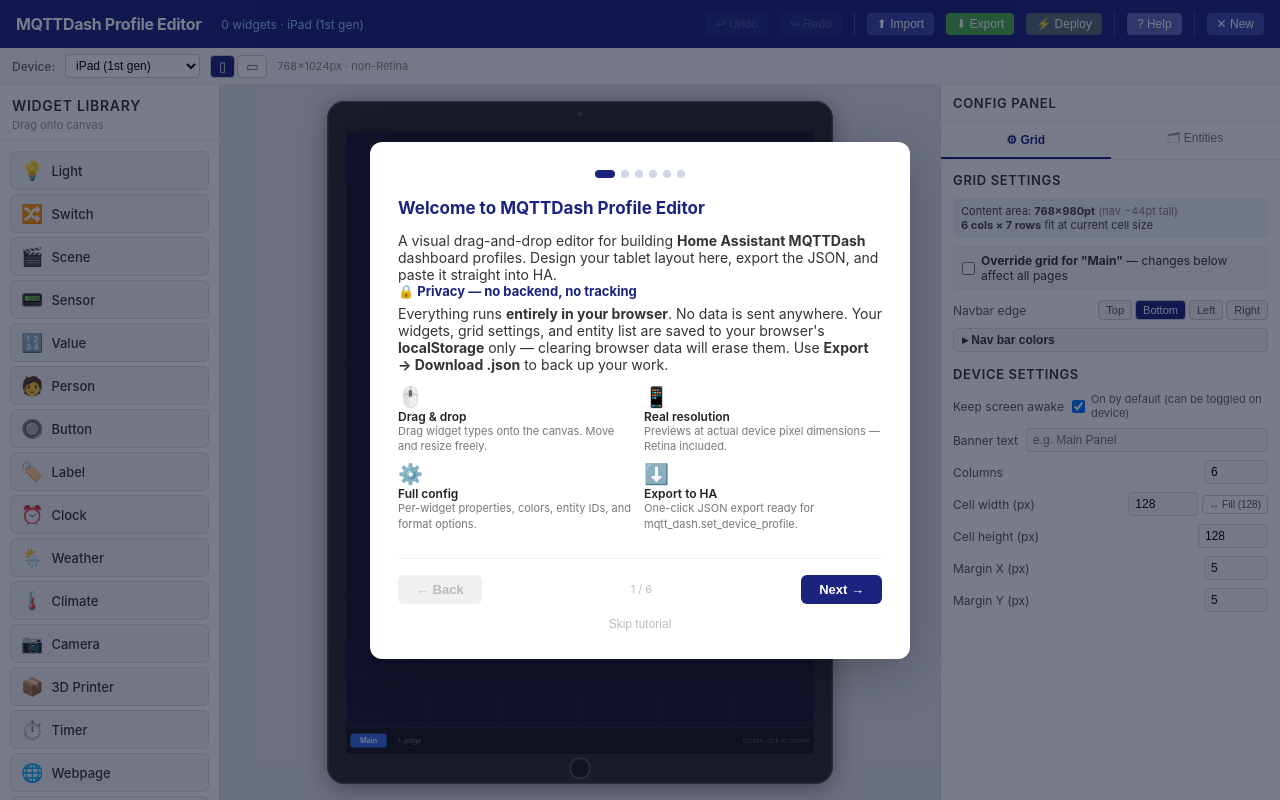
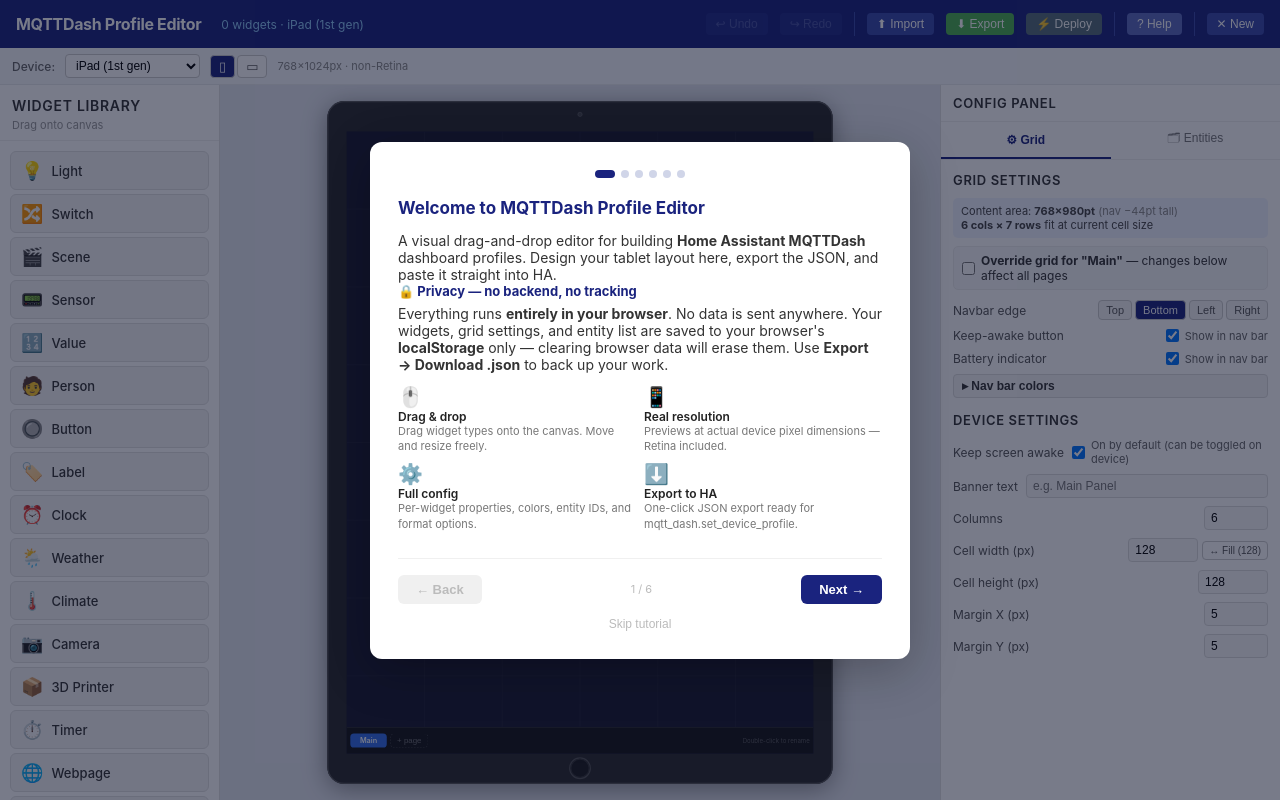
Before and after one commit to 3dg1luk43/ha_mqtt_dash_profile_editor, a React (Vite) app: page / in a window 1280 px wide. Built offline with nearby package versions, Linux system fonts and the light colour scheme.

Commit message:
feat: add navbar battery and keep-awake toggle options in editor store and UI

```diff
--- a/src/App.jsx
+++ b/src/App.jsx
@@ -27,7 +27,7 @@
   const [modal, setModal] = useState(null);
   const [showWelcome, setShowWelcome] = useState(() => !localStorage.getItem(WELCOME_KEY));
   const [toast, setToast] = useState(null);
-  const { addWidget, moveWidget, pages, activePageIndex, grid, device, orientation, navbar_edge, undo, redo, setGridConfig, setPages, setBanner, setNavbarEdge, setDeviceSettings } = useEditorStore();
+  const { addWidget, moveWidget, pages, activePageIndex, grid, device, orientation, navbar_edge, undo, redo, setGridConfig, setPages, setBanner, setNavbarEdge, setNavbarShowBattery, setNavbarShowKeepAwake, setDeviceSettings } = useEditorStore();
   const haStore = useHaStore();
   const widgets = pages[activePageIndex]?.widgets ?? [];
 
@@ -47,6 +47,8 @@
         setPages(s.pages);
         setBanner(s.banner ?? '');
         if (s.navbar_edge) setNavbarEdge(s.navbar_edge);
+        setNavbarShowBattery(s.navbar_show_battery !== false);
+        setNavbarShowKeepAwake(s.navbar_show_keepawake !== false);
         if (s.device_settings) setDeviceSettings(s.device_settings);
       }
     } catch (_) { /* ignore malformed share links */ }
--- a/src/components/ConfigPanel/GridConfigSection.jsx
+++ b/src/components/ConfigPanel/GridConfigSection.jsx
@@ -14,7 +14,7 @@
 ];
 
 export default function GridConfigSection() {
-  const { grid, banner, setBanner, setGridConfig, setPageGrid, setNavbarEdge, setNavbarStyle, navbar_edge, navbar_style = {}, device_settings = {}, setDeviceSettings, device, orientation, pages, activePageIndex } = useEditorStore();
+  const { grid, banner, setBanner, setGridConfig, setPageGrid, setNavbarEdge, setNavbarStyle, navbar_edge, navbar_style = {}, navbar_show_battery = true, navbar_show_keepawake = true, setNavbarShowBattery, setNavbarShowKeepAwake, device_settings = {}, setDeviceSettings, device, orientation, pages, activePageIndex } = useEditorStore();
   const [navStyleOpen, setNavStyleOpen] = useState(false);
   const [openPicker, setOpenPicker] = useState(null);
 
@@ -130,6 +130,28 @@
             </button>
           ))}
         </div>
+      </Field>
+
+      <Field label="Keep-awake button">
+        <label style={{ display: 'flex', alignItems: 'center', gap: 6, cursor: 'pointer' }}>
+          <input
+            type="checkbox"
+            checked={navbar_show_keepawake}
+            onChange={(e) => setNavbarShowKeepAwake(e.target.checked)}
+          />
+          <span style={{ fontSize: 11, color: '#666' }}>Show in nav bar</span>
+        </label>
+      </Field>
+
+      <Field label="Battery indicator">
+        <label style={{ display: 'flex', alignItems: 'center', gap: 6, cursor: 'pointer' }}>
+          <input
+            type="checkbox"
+            checked={navbar_show_battery}
+            onChange={(e) => setNavbarShowBattery(e.target.checked)}
+          />
+          <span style={{ fontSize: 11, color: '#666' }}>Show in nav bar</span>
+        </label>
       </Field>
 
       {/* Nav bar style colors */}
--- a/src/components/ImportExport/ImportExportModal.jsx
+++ b/src/components/ImportExport/ImportExportModal.jsx
@@ -19,7 +19,7 @@
 
 export default function ImportExportModal({ mode, onClose }) {
   const state = useEditorStore();
-  const { pages, setPages, setGridConfig, setBanner, setNavbarEdge, setNavbarStyle, setDeviceSettings } = useEditorStore();
+  const { pages, setPages, setGridConfig, setBanner, setNavbarEdge, setNavbarStyle, setNavbarShowBattery, setNavbarShowKeepAwake, setDeviceSettings } = useEditorStore();
   const ha = useHaStore();
 
   const [tab, setTab] = useState('paste');
@@ -109,6 +109,8 @@
     setBanner(s.banner ?? '');
     if (s.navbar_edge) setNavbarEdge(s.navbar_edge);
     if (s.navbar_style) setNavbarStyle(s.navbar_style);
+    setNavbarShowBattery(s.navbar_show_battery !== false);
+    setNavbarShowKeepAwake(s.navbar_show_keepawake !== false);
     if (s.device_settings) setDeviceSettings(s.device_settings);
     setParseError('');
     onClose();
--- a/src/store/editorStore.js
+++ b/src/store/editorStore.js
@@ -42,6 +42,8 @@
       banner: '',
       navbar_edge: 'bottom',
       navbar_style: {},
+      navbar_show_battery: true,
+      navbar_show_keepawake: true,
       device_settings: { keep_awake: true },
       history: [],
       future: [],
@@ -176,6 +178,8 @@
         Object.keys(next).forEach((k) => { if (!next[k]) delete next[k]; });
         return { navbar_style: next };
       }),
+      setNavbarShowBattery: (v) => set({ navbar_show_battery: v }),
+      setNavbarShowKeepAwake: (v) => set({ navbar_show_keepawake: v }),
       setDeviceSettings: (patch) => set((s) => ({ device_settings: { ...s.device_settings, ...patch } })),
       setWidgets: (widgets) => set((s) => ({  // used by import — replaces active page widgets
         pages: s.pages.map((p, i) => i === s.activePageIndex ? { ...p, widgets } : p),
@@ -224,6 +228,8 @@
         pages: s.pages,
         banner: s.banner,
         navbar_edge: s.navbar_edge,
+        navbar_show_battery: s.navbar_show_battery,
+        navbar_show_keepawake: s.navbar_show_keepawake,
       }),
       merge: (persisted, current) => {
         const merged = { ...current, ...persisted };
--- a/src/utils/profileExport.js
+++ b/src/utils/profileExport.js
@@ -73,6 +73,8 @@
   if (state.navbar_style && Object.keys(state.navbar_style).length > 0) {
     profile.ui.navbar_style = { ...state.navbar_style };
   }
+  if (state.navbar_show_battery === false) profile.ui.navbar_show_battery = false;
+  if (state.navbar_show_keepawake === false) profile.ui.navbar_show_keepawake = false;
 
   return profile;
 }
@@ -129,6 +131,8 @@
       pages,
       navbar_edge: ui.navbar_edge ?? 'bottom',
       navbar_style: (ui.navbar_style && typeof ui.navbar_style === 'object') ? ui.navbar_style : {},
+      navbar_show_battery: ui.navbar_show_battery !== false,
+      navbar_show_keepawake: ui.navbar_show_keepawake !== false,
       device_settings: Object.keys(deviceSettings).length > 0 ? deviceSettings : { keep_awake: true },
     };
   }
```
